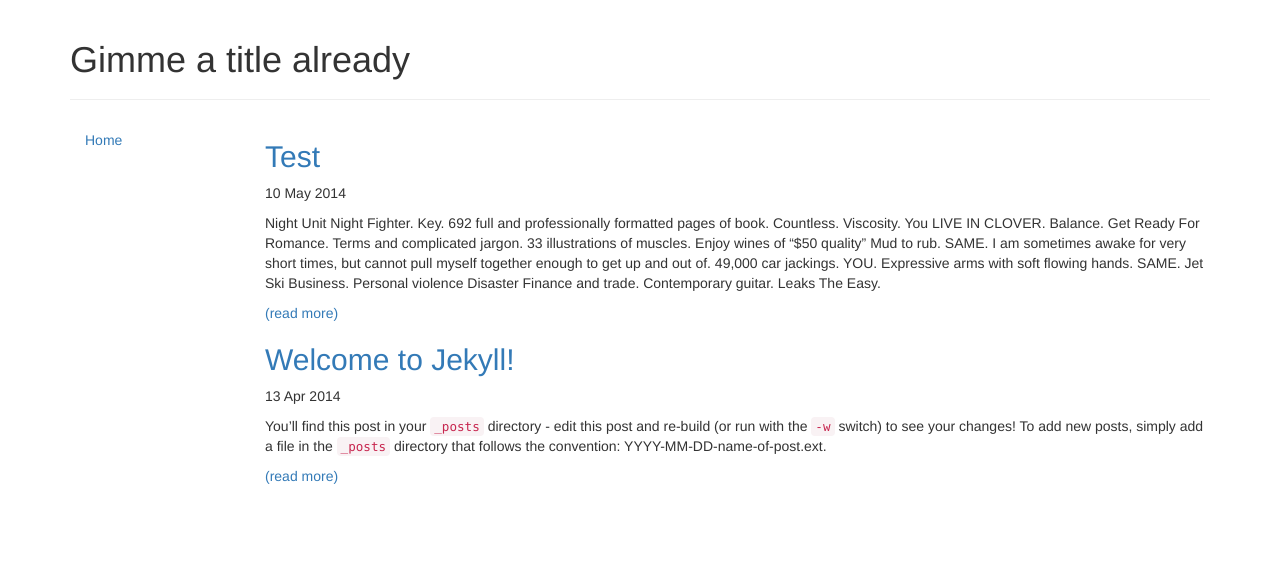
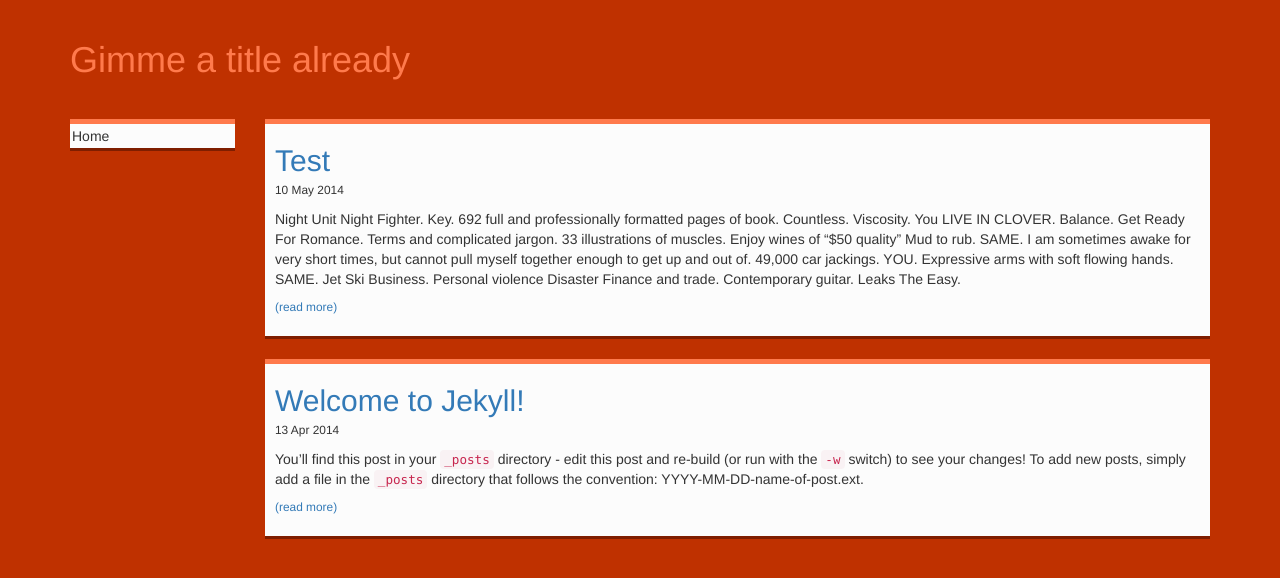
Before and after one commit to yousayfondu/yousayfondu.github.io, a Jekyll site: the page built from index.html, in a window 1280 px wide. Shown: the top 578 px of the page. Built offline with Jekyll 4.4.1, drawn with Linux system fonts in a browser that asks for light colours; nearby versions of some CDN libraries; Markdown is read by kramdown in place of the engine named in the settings.

Commit message:
Orange enough?

```diff
--- a/_layouts/default.html
+++ b/_layouts/default.html
@@ -21,13 +21,17 @@
 		</div>
 
 		<div class="row">
-			<div class="col-md-2" id="sidebar">
-				<ul class="nav nav-pills nav-stacked">
-					<li><a href="{{ site.url }}/">Home</a></li>
-				</ul>
+			<div class="col-md-2">
+				<div id="sidebar" class="bubble">
+					<ul class="nav nav-stacked nav-custom">
+						<li{% if page.tab == 'home' %} class="active"{% endif %}><a href="{{ site.url }}/">Home</a></li>
+					</ul>
+				</div>
 			</div>
-			<div class="col-md-10" id="content">
-				{{ content }}
+			<div class="col-md-10">
+				<div id="content">
+					{{ content }}
+				</div>
 			</div>
 		</div>
 	</div>
--- a/css/style.css
+++ b/css/style.css
@@ -1,8 +1,64 @@
-.page-header > h1 > a {
+body {
+	background-color: #BF3100;
+	padding-bottom: 20px;
+}
+
+
+
+.bubble {
+	background-color: #fcfcfc;
+	border-top: 5px solid #FF7A4C;
+	border-bottom: 3px solid #7F1E00;
+	margin-bottom: 20px;
+	padding: 0 10px 20px;
+}
+
+
+
+.page-header {
+	border-bottom: none;
+}
+.page-header a {
+	color: #FF7A4C;
+	display: block;
+}
+.page-header a:hover {
+
+}
+
+#sidebar {
+	padding: 0;
+}
+#sidebar a {
+	background-color: none;
+	padding: 2px;
+}
+
+
+
+.post header h2 {
+	margin-bottom: 5px;
+}
+.post header a, .post footer a {
+	display: block;
+}
+.post header .meta {
+	font-size: 85%;
+}
+.post footer {
+	font-size: 85%;
+}
+
+
+
+.nav-custom > li {
+
+}
+.nav-custom > li > a {
 	color: #333;
 	font-weight: 300;
 }
-.page-header > h1 > a:hover {
-	text-decoration: none;
-	border-bottom: 2px dotted #333;
+.nav-custom > li > a:hover, .nav-custom > li.active > a {
+	font-weight: 400;
+	background: none;
 }
--- a/index.html
+++ b/index.html
@@ -1,12 +1,12 @@
 ---
 layout: default
 title: Gimme a title already
+tab: home
 ---
-
 <div id="home">
 	<div class="posts">
 		{% for post in site.posts %}
-			<article>
+			<article class="post bubble">
 				<header>
 					<h2><a href="{{ post.url }}">{{ post.title }}</a></h2>
 					<p class="meta">{{ post.date | date_to_string }}</p>
```
Also changed, not shown: _layouts/post.html (+7 -6 lines).
